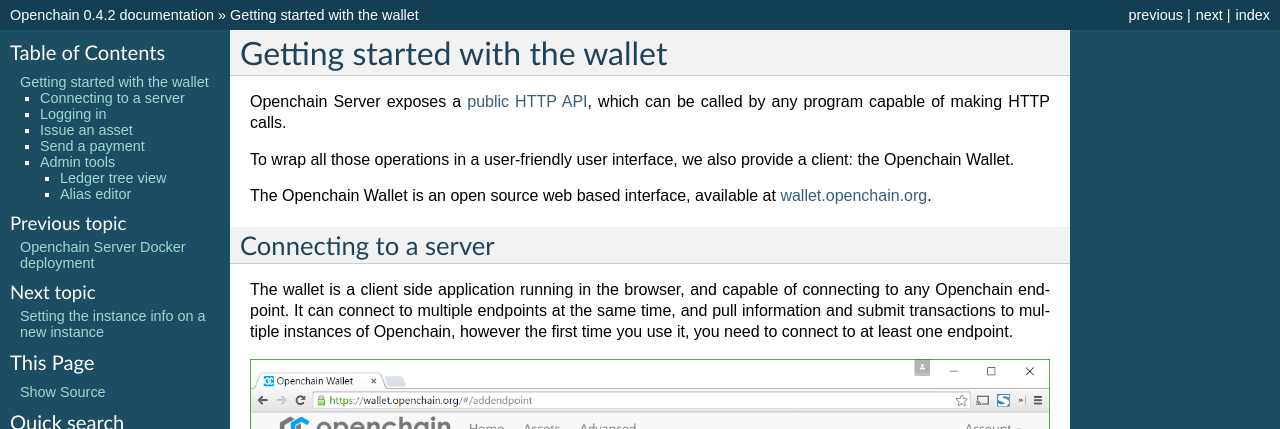
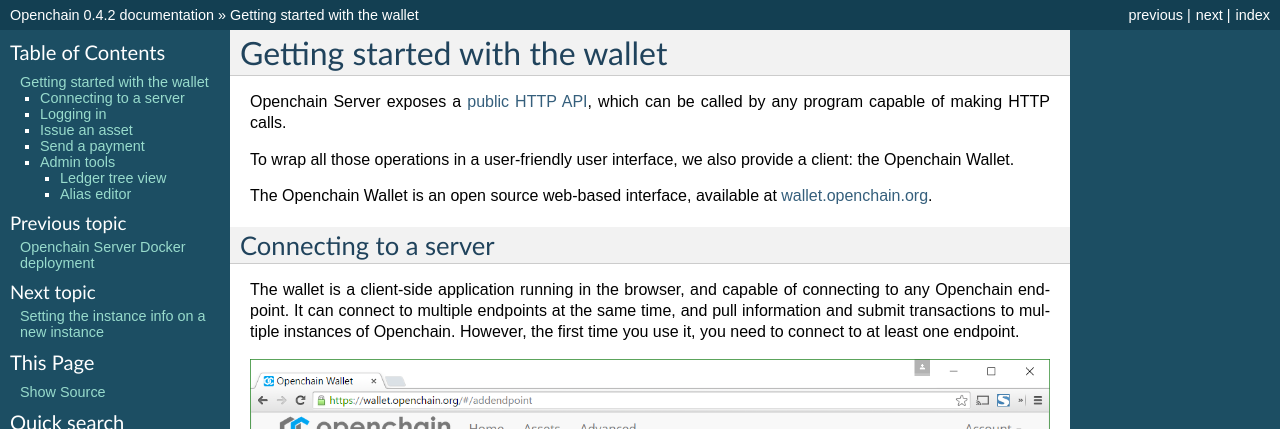
Before and after one commit to openchain/docs, a Sphinx documentation site: the page built from docs/source/general/client.rst, in a window 1280 px wide and 900 px high. Shown: the top 429 px of the window. Built offline with Sphinx 7.4.7, drawn with Linux system fonts in a browser that asks for light colours; some of the changed text lies outside the part shown.

Commit message:
Minor gramatical edits

```diff
--- a/docs/source/general/client.rst
+++ b/docs/source/general/client.rst
@@ -7,12 +7,12 @@
 
 To wrap all those operations in a user-friendly user interface, we also provide a client: the Openchain Wallet.
 
-The Openchain Wallet is an open source web based interface, available at `wallet.openchain.org <https://wallet.openchain.org>`_.
+The Openchain Wallet is an open source web-based interface, available at `wallet.openchain.org <https://wallet.openchain.org>`_.
 
 Connecting to a server
 ----------------------
 
-The wallet is a client side application running in the browser, and capable of connecting to any Openchain endpoint. It can connect to multiple endpoints at the same time, and pull information and submit transactions to multiple instances of Openchain, however the first time you use it, you need to connect to at least one endpoint.
+The wallet is a client-side application running in the browser, and capable of connecting to any Openchain endpoint. It can connect to multiple endpoints at the same time, and pull information and submit transactions to multiple instances of Openchain. However, the first time you use it, you need to connect to at least one endpoint.
 
 .. image:: /images/wallet-1.png
 
@@ -48,11 +48,11 @@
 
 .. image:: /images/wallet-5.png
 
-Select the endpoint and the first slot, and click "Confirm".
+Select the endpoint and the first slot, and click "Confirm."
 
 .. image:: /images/wallet-6.png
 
-Click "Issue Asset" and type an amount to issue (10000 for example). Press "Issue".
+Click "Issue Asset" and type an amount to issue (10000 for example). Press "Issue."
 
 You should then see a confirmation of the transaction.
 
```
